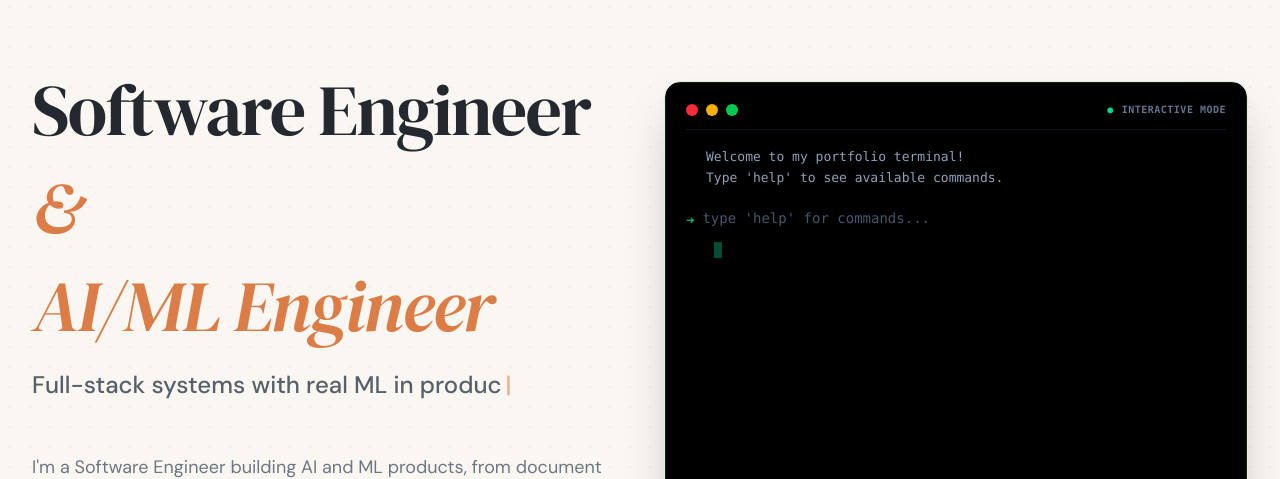
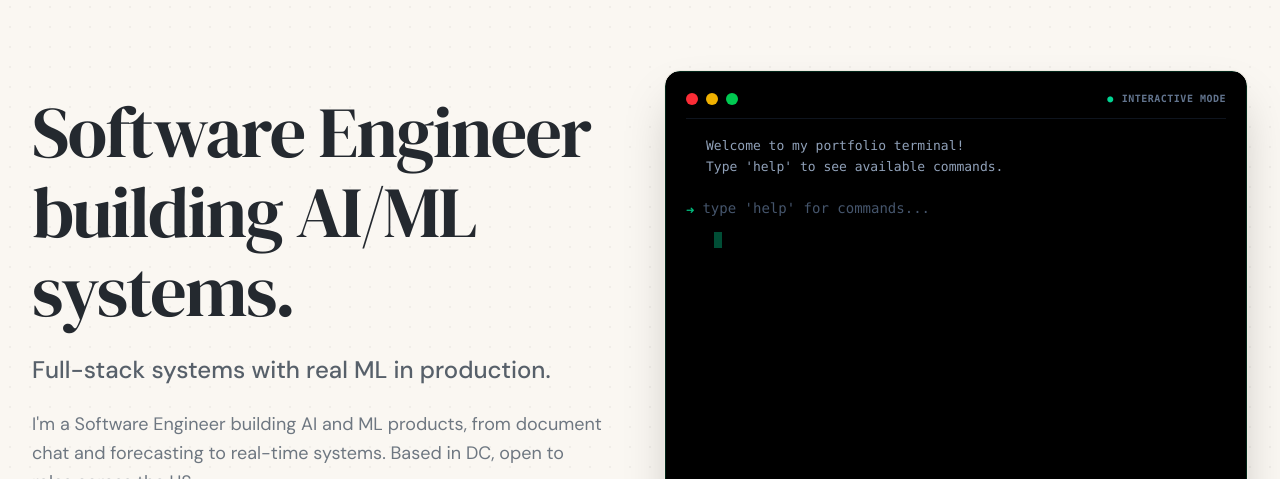
Before and after one commit to aabhiyann/portfolio-abhiyan, a React (Vite) app: page / in a window 1280 px wide. Shown: the part 123-602 px from the top of the page. Built offline with nearby package versions, Linux system fonts and the light colour scheme.

Commit message:
content: replace rotating hero copy with static positioning message

```diff
--- a/src/pages/Home.tsx
+++ b/src/pages/Home.tsx
@@ -13,7 +13,6 @@ import HeroCurrentlyCard from "../components/HeroCurrentlyCard";
 import HeroWritingCard from "../components/HeroWritingCard";
 import WhyHireMe from "../components/WhyHireMe";
 import ContactSection from "../components/ContactSection";
-import TypeWriter from "../components/ui/TypeWriter";
 import { FeaturedProjectsSection, AboutTeaser } from "../components/sections";
 import { experiences } from "../data/experience";
 import { ArrowRight, Download } from "lucide-react";
@@ -114,24 +113,12 @@ function Home() {
                 transition={{ duration: motionTokens.duration.normal / 1000 }}
               >
                 <h1 className="text-5xl md:text-6xl lg:text-[4rem] xl:text-[4.5rem] font-medium tracking-tight mb-6 font-display text-text-primary leading-[1.1]">
-                  Software Engineer <br />
-                  <span className="text-accent-primary font-display italic leading-relaxed">
-                    &
-                  </span>{" "}
-                  <br />
-                  <span className="text-accent-primary font-display italic pr-2">
-                    AI/ML Engineer
-                  </span>
+                  Software Engineer building AI/ML systems.
                 </h1>
 
-                <div className="text-xl md:text-2xl text-text-secondary font-medium mb-6 min-h-[60px]">
-                  <TypeWriter
-                    words={[
-                      "Full-stack systems with real ML in production",
-                      "From RAG pipelines to React frontends",
-                    ]}
-                  />
-                </div>
+                <p className="text-xl md:text-2xl text-text-secondary font-medium mb-6">
+                  Full-stack systems with real ML in production.
+                </p>
 
                 <p className="text-lg text-text-muted mb-10 leading-relaxed max-w-xl mx-auto lg:mx-0 font-body">
                   I'm a Software Engineer building AI and ML products, from
```
